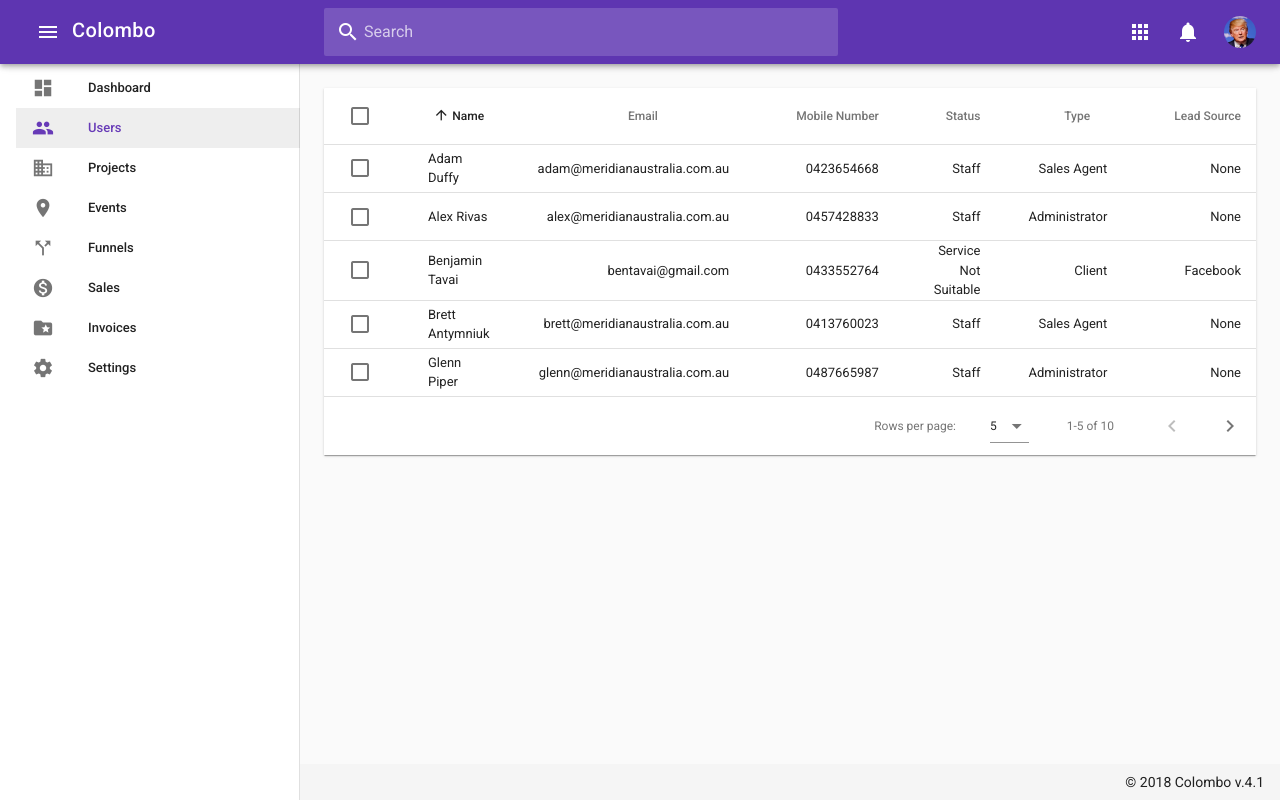
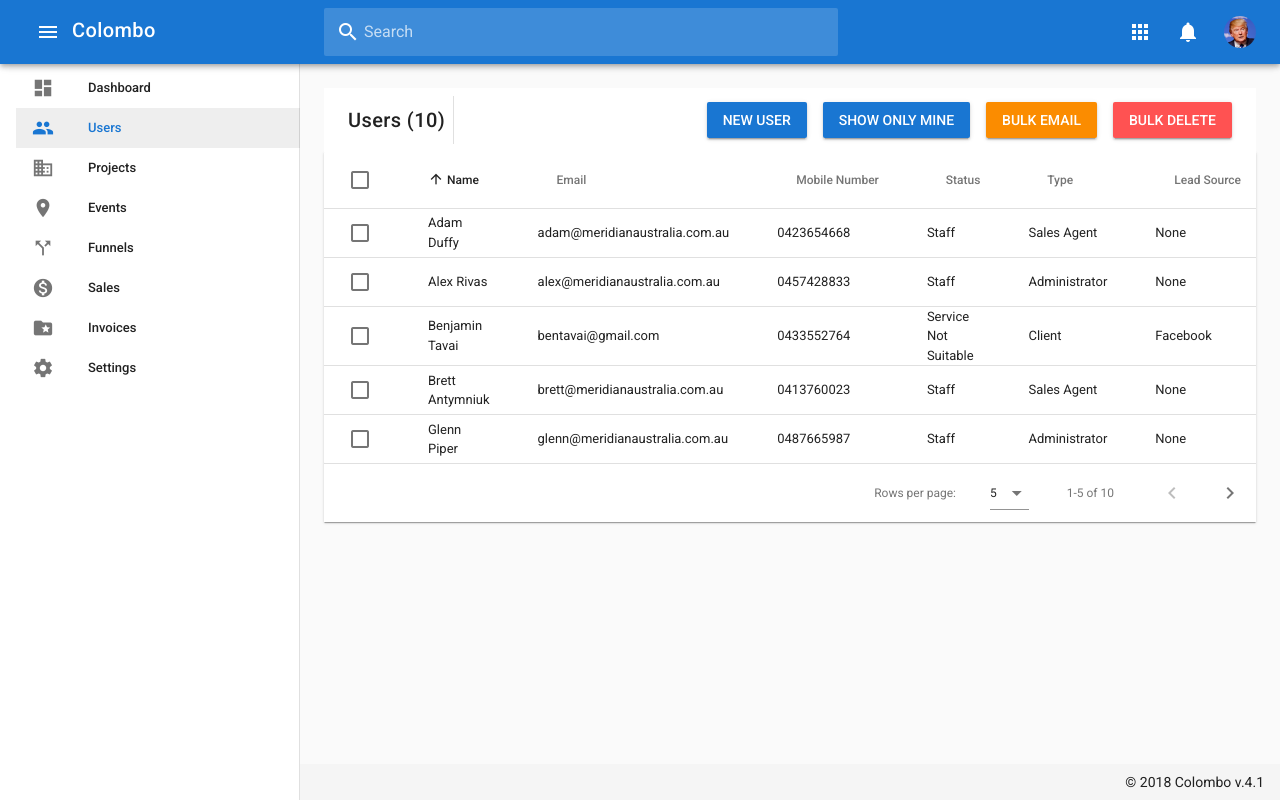
Before and after one commit to nadunperera/colombo_vue_app, a Vue app: page /#/users in a window 1280 px wide. Built offline with nearby package versions, Linux system fonts and the light colour scheme.

Commit message:
changed the main theme colours, added very little functionality to the users

```diff
--- a/src/App.vue
+++ b/src/App.vue
@@ -3,7 +3,7 @@
     <main-navigation></main-navigation>
     <v-content>
       <v-container fluid fill-height>
-        <v-layout align-start justify-start row fill-height>
+        <v-layout align-start justify-start row fill-height child-flex>
           <!-- content start -->
           <router-view/>
           <!-- content end -->
--- a/src/components/MainNavigation.vue
+++ b/src/components/MainNavigation.vue
@@ -35,7 +35,7 @@
                 </v-list-tile-content>
               </v-list-tile>
             </v-list-group>
-            <v-list-tile v-else :key="item.text" :to="item.path" active-class="grey lighten-3 deep-purple--text">
+            <v-list-tile v-else :key="item.text" :to="item.path" active-class="grey lighten-3 primary--text">
               <v-list-tile-action>
                 <v-icon>{{ item.icon }}</v-icon>
               </v-list-tile-action>
@@ -48,7 +48,7 @@
         </template>
       </v-list>
     </v-navigation-drawer>
-    <v-toolbar :clipped-left="$vuetify.breakpoint.lgAndUp" color="deep-purple darken-1"  dark app fixed>
+    <v-toolbar :clipped-left="$vuetify.breakpoint.lgAndUp" color="primary"  dark app fixed>
       <v-toolbar-title style="width: 300px">
         <v-toolbar-side-icon @click.stop="drawer = !drawer"></v-toolbar-side-icon>
         <span class="hidden-sm-and-down">Colombo</span>
--- a/src/components/Users.vue
+++ b/src/components/Users.vue
@@ -1,5 +1,18 @@
 <template>
-    <v-layout child-flex>
+  <div>
+    <v-toolbar flat color="white">
+      <v-toolbar-title>Users ({{ users.length }})</v-toolbar-title>
+      <v-divider
+        class="mx-2"
+        inset
+        vertical
+      ></v-divider>
+      <v-spacer></v-spacer>
+      <v-btn color="primary">New User</v-btn>
+      <v-btn color="primary">Show Only Mine</v-btn>
+      <v-btn color="warning">Bulk Email</v-btn>
+      <v-btn color="error">Bulk Delete</v-btn>
+    </v-toolbar>
     <v-data-table
       v-model="selected"
       :headers="headers"
@@ -16,15 +29,19 @@
               :input-value="props.all"
               :indeterminate="props.indeterminate"
               primary
-                    color="deep-purple"
+              color="primary"
               hide-details
               @click.native="toggleAll"
             ></v-checkbox>
           </th>
           <th
+            class="text-xs-left"
             v-for="header in props.headers"
             :key="header.text"
-                :class="['column sortable', pagination.descending ? 'desc' : 'asc', header.value === pagination.sortBy ? 'active' : '']"
+            :class="['column sortable',
+              pagination.descending ? 'desc' : 'asc',
+              header.value === pagination.sortBy ? 'active' : ''
+            ]"
             @click="changeSort(header.value)"
             >
             <v-icon small>arrow_upward</v-icon>
@@ -38,20 +55,49 @@
             <v-checkbox
               :input-value="props.selected"
               primary
-                    color="deep-purple"
+              color="primary"
               hide-details
             ></v-checkbox>
           </td>
-                <td>{{ props.item.name }}</td>
-                <td class="text-xs-right">{{ props.item.email }}</td>
-                <td class="text-xs-right">{{ props.item.mobile_number }}</td>
-                <td class="text-xs-right">{{ props.item.user_status }}</td>
-                <td class="text-xs-right">{{ props.item.user_type }}</td>
-                <td class="text-xs-right">{{ props.item.lead_source }}</td>
+          <td class="text-xs-left">{{ props.item.name }}</td>
+          <td class="text-xs-left">{{ props.item.email }}</td>
+          <td class="text-xs-left">{{ props.item.mobile_number }}</td>
+          <td class="text-xs-left">{{ props.item.user_status }}</td>
+          <td class="text-xs-left">{{ props.item.user_type }}</td>
+          <td class="text-xs-left">{{ props.item.lead_source }}</td>
+          <td class="justify-center layout px-0">
+            <v-icon
+              small
+              class="mr-2"
+              @click=""
+            >
+              visibility
+            </v-icon>
+            <v-icon
+              small
+              class="mr-2"
+              @click=""
+            >
+              edit
+            </v-icon>
+            <v-icon
+              small
+              class="mr-2"
+              @click=""
+            >
+              email
+            </v-icon>
+            <v-icon
+              small
+              @click=""
+            >
+              delete
+            </v-icon>
+          </td>
         </tr>
       </template>
     </v-data-table>
-    </v-layout>
+  </div>
 </template>
 
 <script>
@@ -72,7 +118,8 @@
       { text: "Mobile Number", value: "mobile_number" },
       { text: "Status", value: "user_status" },
       { text: "Type", value: "user_type" },
-      { text: "Lead Source", value: "lead_source" }
+      { text: "Lead Source", value: "lead_source" },
+      { text: 'Actions', value: 'name', sortable: false }
     ],
     users: [
       {
```
Lines whose indentation alone changed are shown as unchanged.
